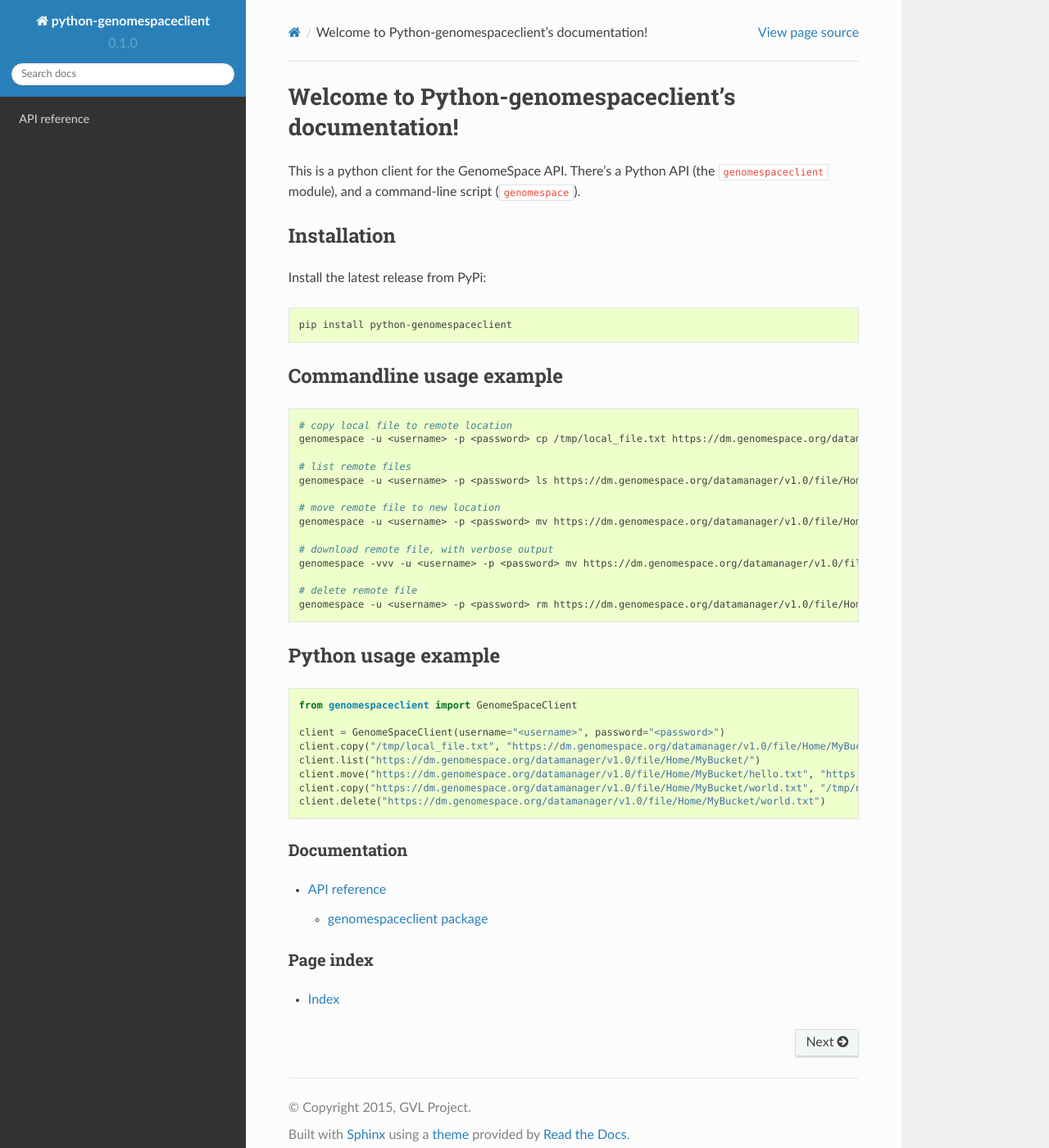
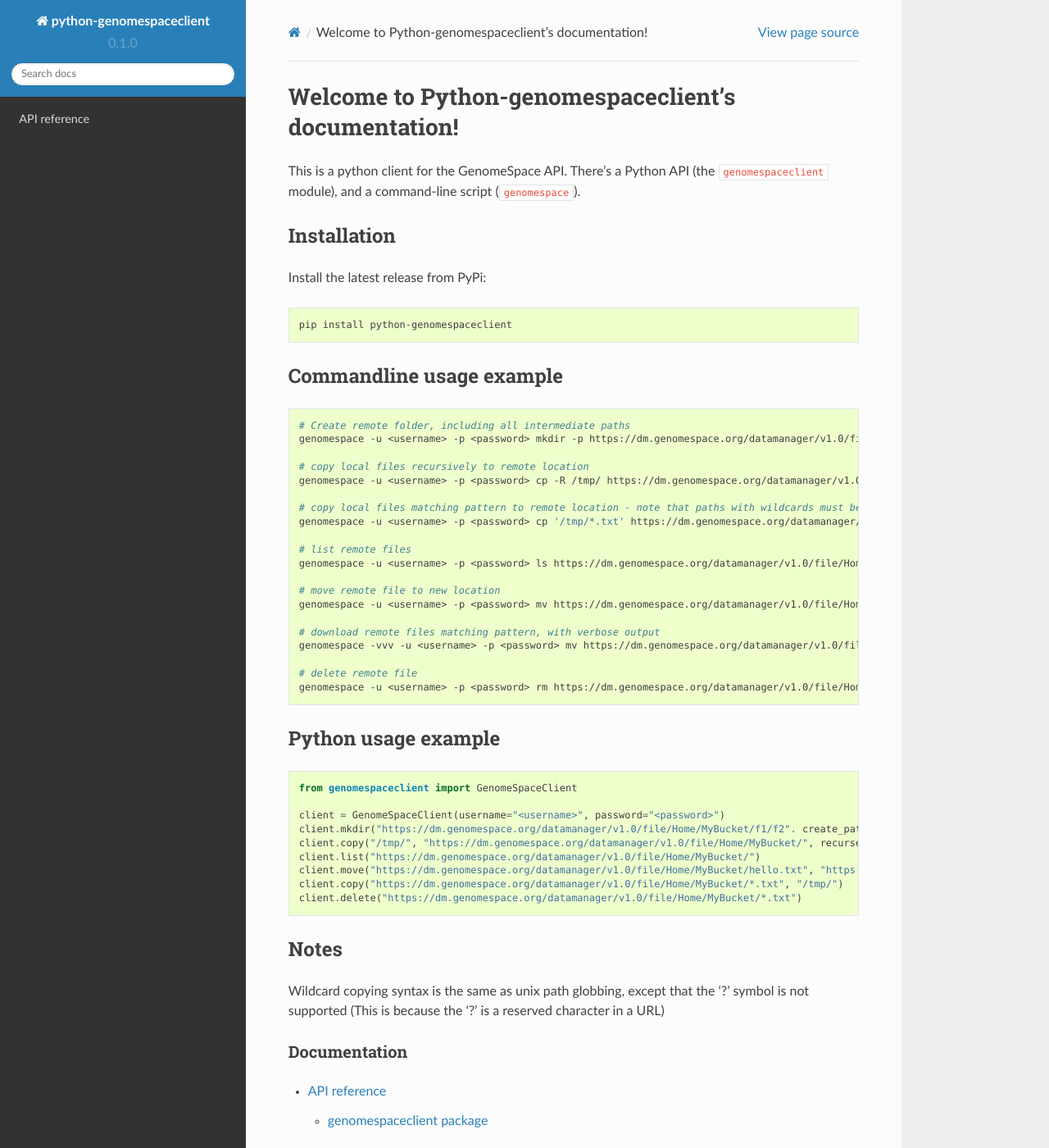
Before and after one commit to gvlproject/python-genomespaceclient, a Sphinx documentation site: the page built from docs/index.rst, in a window 1280 px wide and 1400 px high. Shown: the whole window at 82% size. Built offline with Sphinx 7.4.7 and the Read the Docs theme 2.0.0, drawn with Linux system fonts in a browser that asks for light colours.

Commit message:
Improved documentation and fixed import

```diff
--- a/docs/index.rst
+++ b/docs/index.rst
@@ -20,8 +20,14 @@
 
 .. code-block:: bash
 
-  # copy local file to remote location
-  genomespace -u <username> -p <password> cp /tmp/local_file.txt https://dm.genomespace.org/datamanager/v1.0/file/Home/MyBucket/hello.txt
+  # Create remote folder, including all intermediate paths
+  genomespace -u <username> -p <password> mkdir -p https://dm.genomespace.org/datamanager/v1.0/file/Home/MyBucket/f1/f2/
+
+  # copy local files recursively to remote location
+  genomespace -u <username> -p <password> cp -R /tmp/ https://dm.genomespace.org/datamanager/v1.0/file/Home/MyBucket/
+
+  # copy local files matching pattern to remote location - note that paths with wildcards must be enclosed in quotes
+  genomespace -u <username> -p <password> cp '/tmp/*.txt' https://dm.genomespace.org/datamanager/v1.0/file/Home/MyBucket/
 
   # list remote files
   genomespace -u <username> -p <password> ls https://dm.genomespace.org/datamanager/v1.0/file/Home/MyBucket/
@@ -29,8 +35,8 @@
   # move remote file to new location
   genomespace -u <username> -p <password> mv https://dm.genomespace.org/datamanager/v1.0/file/Home/MyBucket/hello.txt https://dm.genomespace.org/datamanager/v1.0/file/Home/MyBucket/world.txt
 
-  # download remote file, with verbose output
-  genomespace -vvv -u <username> -p <password> mv https://dm.genomespace.org/datamanager/v1.0/file/Home/MyBucket/world.txt /tmp/new_local_file.txt
+  # download remote files matching pattern, with verbose output
+  genomespace -vvv -u <username> -p <password> mv https://dm.genomespace.org/datamanager/v1.0/file/Home/MyBucket/*.txt /tmp/
 
   # delete remote file
   genomespace -u <username> -p <password> rm https://dm.genomespace.org/datamanager/v1.0/file/Home/MyBucket/world.txt
@@ -44,11 +50,19 @@
   from genomespaceclient import GenomeSpaceClient
 
   client = GenomeSpaceClient(username="<username>", password="<password>")
-  client.copy("/tmp/local_file.txt", "https://dm.genomespace.org/datamanager/v1.0/file/Home/MyBucket/hello.txt")
+  client.mkdir("https://dm.genomespace.org/datamanager/v1.0/file/Home/MyBucket/f1/f2". create_path=True)
+  client.copy("/tmp/", "https://dm.genomespace.org/datamanager/v1.0/file/Home/MyBucket/", recurse=True)
   client.list("https://dm.genomespace.org/datamanager/v1.0/file/Home/MyBucket/")
   client.move("https://dm.genomespace.org/datamanager/v1.0/file/Home/MyBucket/hello.txt", "https://dm.genomespace.org/datamanager/v1.0/file/Home/MyBucket/world.txt")
-  client.copy("https://dm.genomespace.org/datamanager/v1.0/file/Home/MyBucket/world.txt", "/tmp/new_local_file.txt")
-  client.delete("https://dm.genomespace.org/datamanager/v1.0/file/Home/MyBucket/world.txt")
+  client.copy("https://dm.genomespace.org/datamanager/v1.0/file/Home/MyBucket/*.txt", "/tmp/")
+  client.delete("https://dm.genomespace.org/datamanager/v1.0/file/Home/MyBucket/*.txt")
+
+
+Notes
+~~~~~~~~~~~~~~~~~~~~
+Wildcard copying syntax is the same as unix path globbing, except that the '?'
+symbol is not supported (This is because the '?' is a reserved character in a URL)
+
 
 Documentation
 -------------
```
Also changed, not shown: README.rst (+14 -7 lines), 1 other file.
